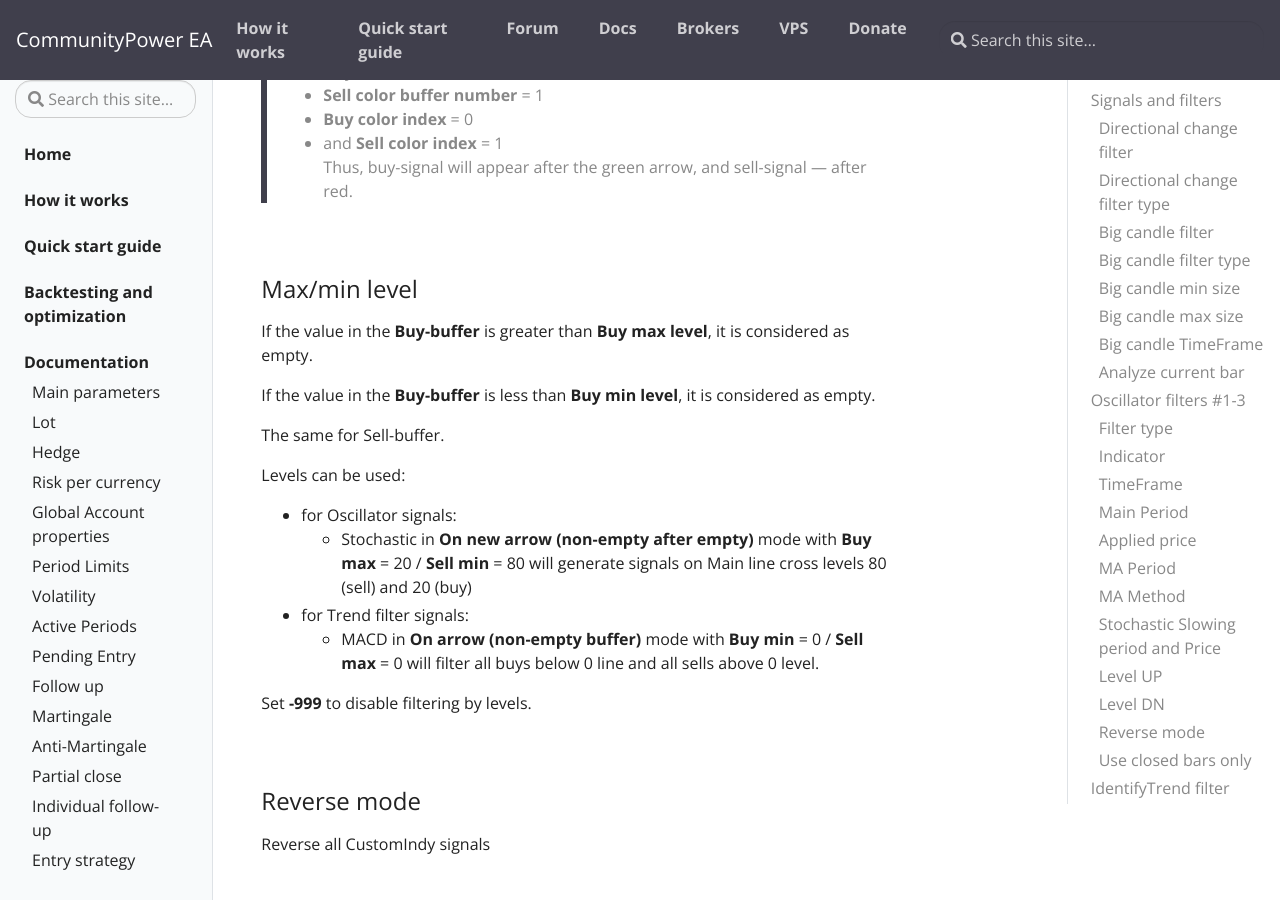
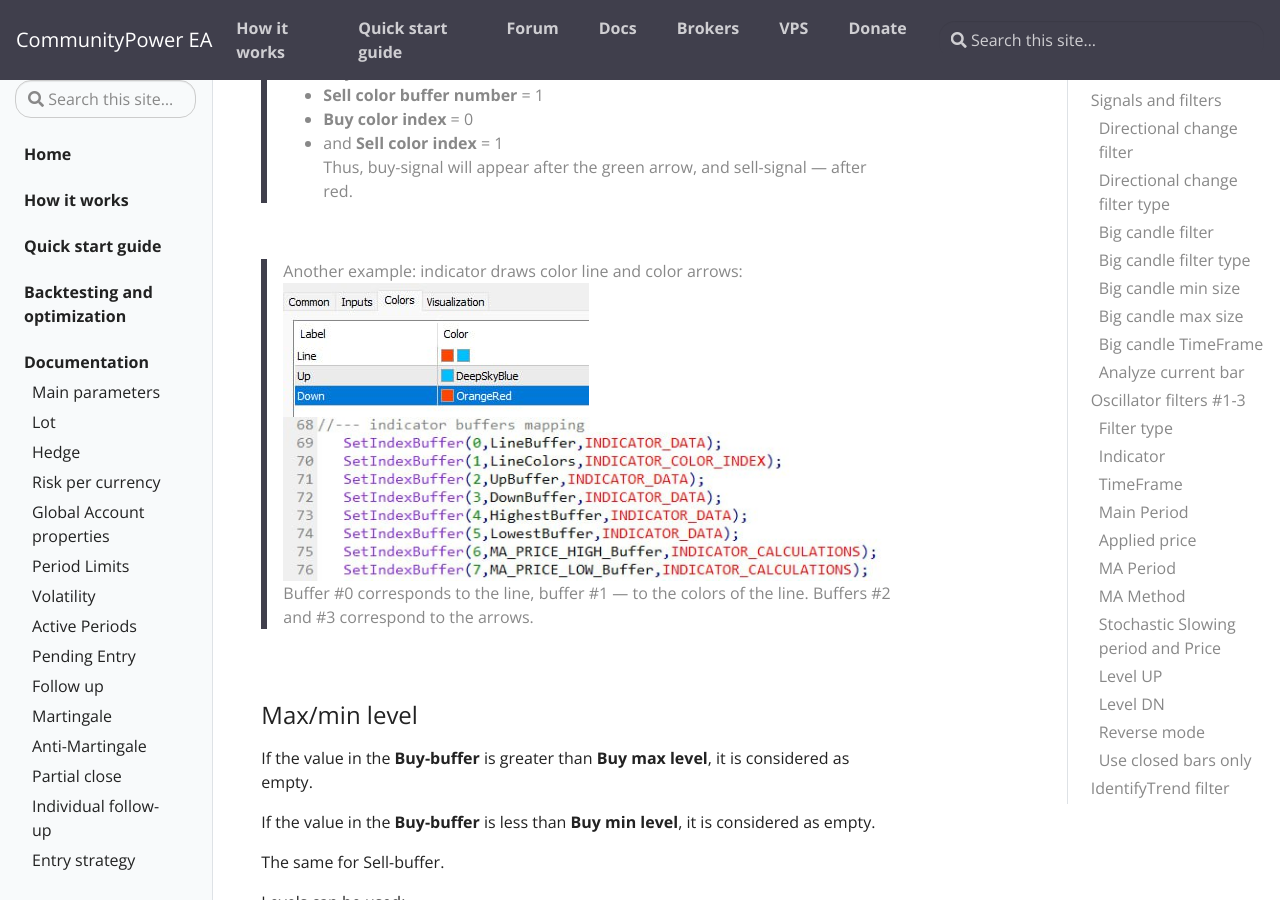
Before and after one commit to komposter/CommunityPowerEA.com, a Jekyll site: the page built from _docs/signals-and-filters.md, in a window 1280 px wide and 900 px high, scrolled down 30307 px. Built offline with Jekyll 4.4.1, drawn with Linux system fonts in a browser that asks for light colours.

Commit message:
Content change

```diff
--- a/_docs/signals-and-filters.md
+++ b/_docs/signals-and-filters.md
@@ -1021,6 +1021,13 @@ If both **Buy color buffer number** and **Buy color index** are set (>= 0), colo
 Thus, buy-signal will appear after the green arrow, and sell-signal — after red.
 
 <br />
+> Another example: indicator draws color line and color arrows:
+![]({{site.baseurl}}/assets/img/docs/custom_indy_1.jpg)
+![]({{site.baseurl}}/assets/img/docs/custom_indy_2.jpg)
+Buffer #0 corresponds to the line, buffer #1 — to the colors of the line. Buffers #2 and #3 correspond to the arrows.
+
+
+<br />
 
 ### Max/min level
 
```
Also changed, not shown: _docs/risk-per-currency.md (+0 -2 lines), assets/img/docs/custom_indy_1.jpg (added), assets/img/docs/custom_indy_2.jpg (added).
